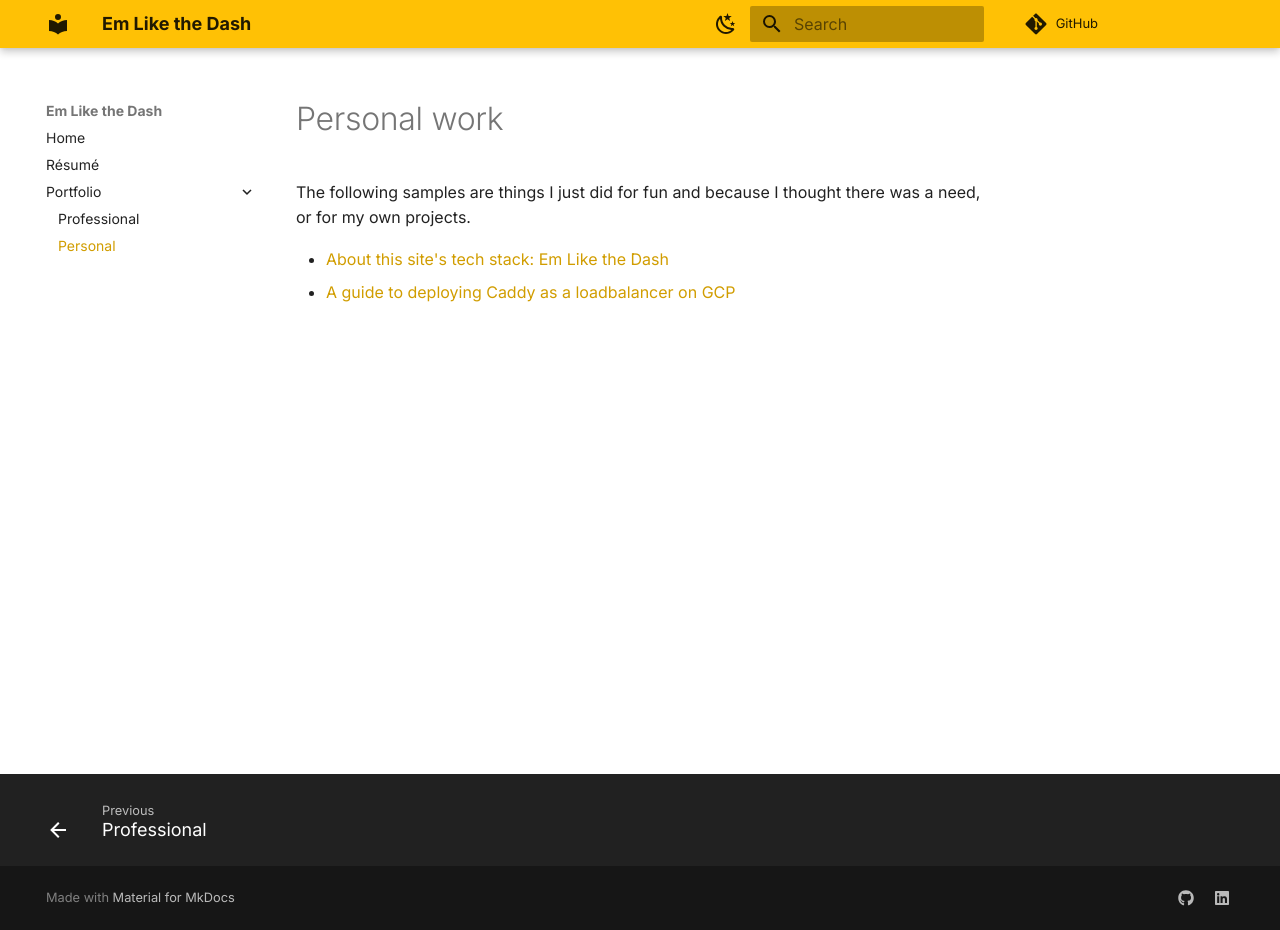
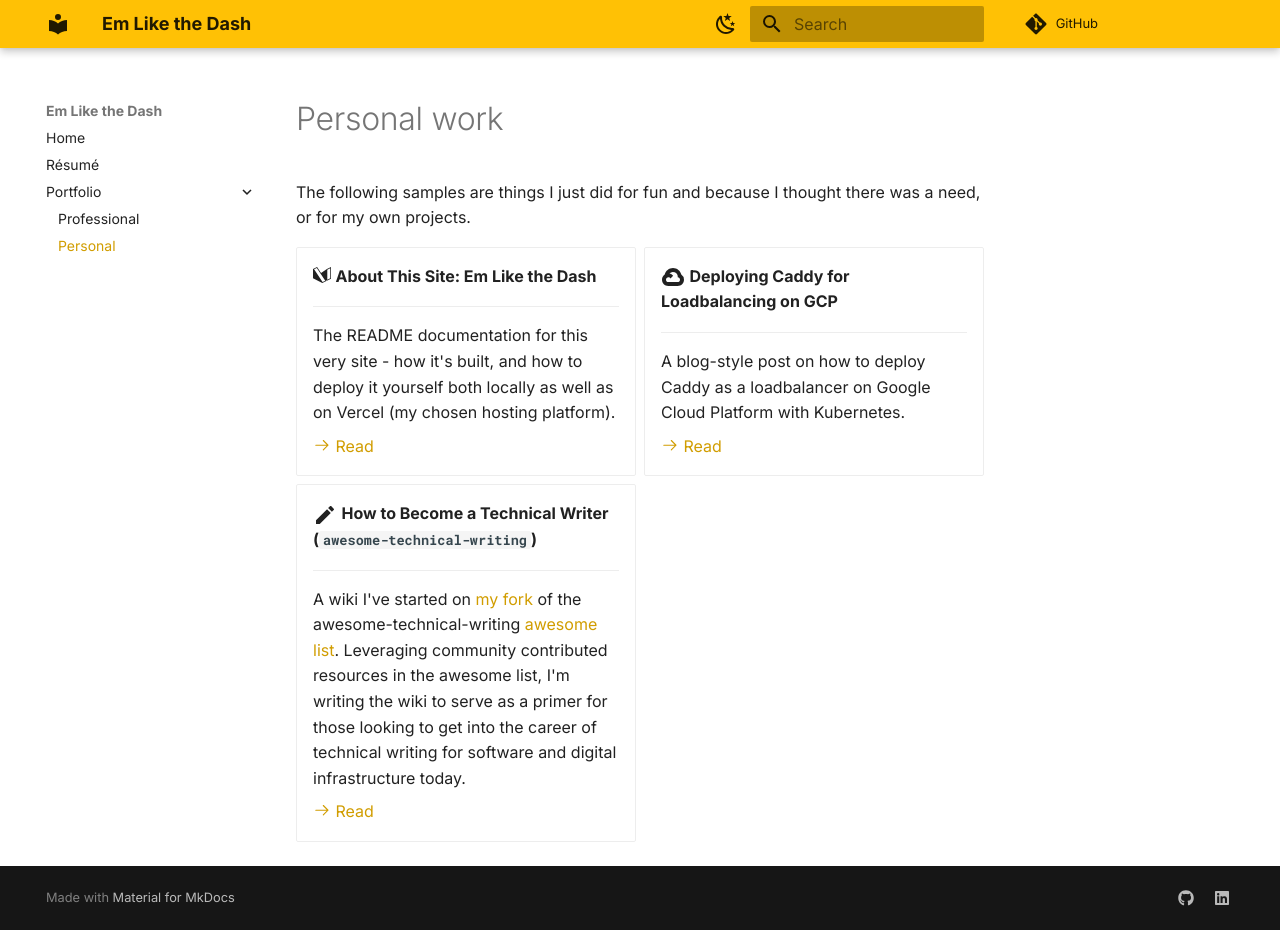
Before and after one commit to microcosem/emlikethedash, an MkDocs documentation site: the page built from docs/personal.md, in a window 1280 px wide and 930 px high. Built offline with MkDocs 1.6.1 and Material for MkDocs 9.7.7, drawn with Linux system fonts in a browser that asks for light colours; plug-ins that fetch from the network failed and are left out.

Commit message:
Add card styling for personal portfolio; hide bottom nav

```diff
--- a/docs/personal.md
+++ b/docs/personal.md
@@ -1,6 +1,34 @@
+---
+hide:
+  - footer
+---
 # Personal work
 
 The following samples are things I just did for fun and because I thought there was a need, or for my own projects.
 
-- [About this site's tech stack: Em Like the Dash](https://github.com/microcosem/emlikethedash?tab=readme-ov-file#-welcome-to-my-digital-corner)
-- [A guide to deploying Caddy as a loadbalancer on GCP](caddy-on-gcp.md)
+<div class="grid cards" markdown>
+
+-   :simple-materialformkdocs: **About This Site: Em Like the Dash**
+
+    ---
+
+    The README documentation for this very site - how it's built, and how to deploy it yourself both locally as well as on Vercel (my chosen hosting platform).
+
+    [:octicons-arrow-right-24: Read](https://github.com/microcosem/emlikethedash?tab=readme-ov-file#-welcome-to-my-digital-corner)
+
+-   :material-google-cloud:{ .lg .middle } **Deploying Caddy for Loadbalancing on GCP**
+
+    ---
+
+    A blog-style post on how to deploy Caddy as a loadbalancer on Google Cloud Platform with Kubernetes.
+
+    [:octicons-arrow-right-24: Read](caddy-on-gcp.md)
+
+-   :material-pencil:{ .lg .middle } **How to Become a Technical Writer (`awesome-technical-writing`)**
+
+    ---
+    A wiki I've started on [my fork](https://github.com/microcosem/awesome-technical-writing) of the awesome-technical-writing [awesome list](https://github.com/topics/awesome-list). Leveraging community contributed resources in the awesome list, I'm writing the wiki to serve as a primer for those looking to get into the career of technical writing for software and digital infrastructure today.
+
+    [:octicons-arrow-right-24: Read](https://github.com/microcosem/awesome-technical-writing/wiki)
+
+</div>
```
Also changed, not shown: docs/index.md (+4 -0 lines), docs/resume.md (+5 -3 lines).
